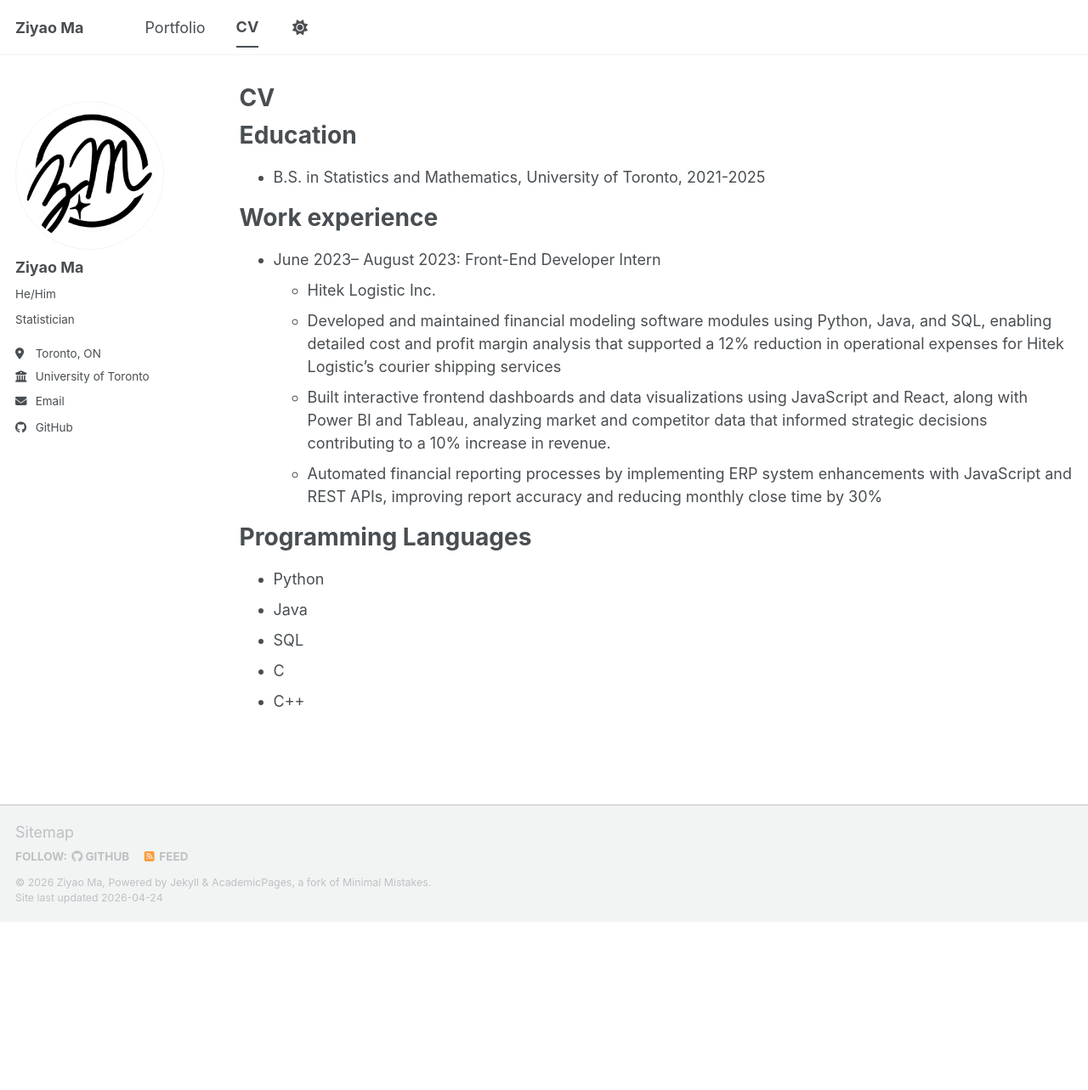
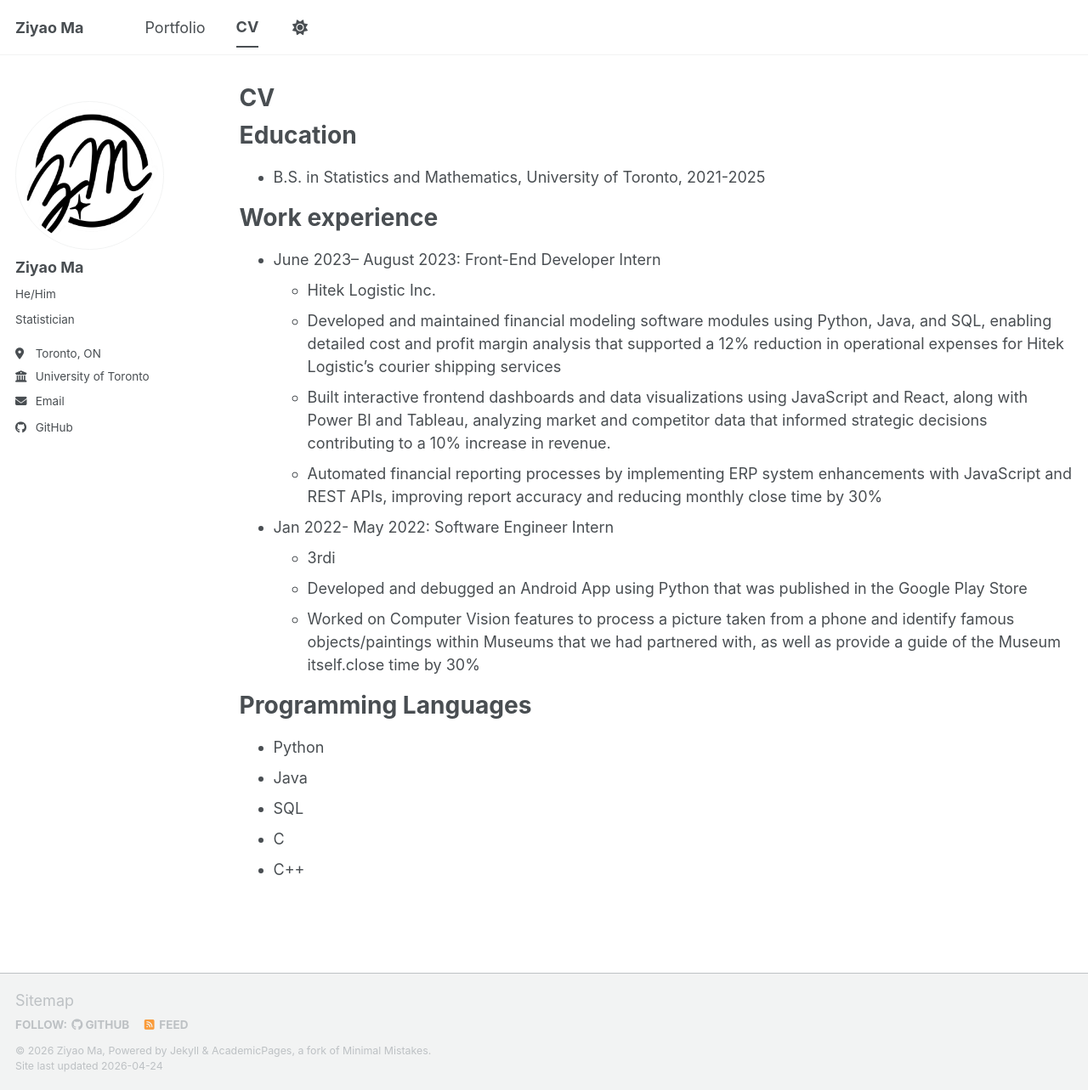
Before and after one commit to ziyaoma1/ziyaoma1.github.io, a Jekyll site: the page built from _pages/cv.md, in a window 1280 px wide and 1283 px high. Shown: the whole window at 85% size. Built offline with Jekyll 4.4.1, drawn with Linux system fonts in a browser that asks for light colours; a script bundle is joined from its source files by our own code; library files that are not in the unit come from our copies.

Commit message:
Update cv.md

```diff
--- a/_pages/cv.md
+++ b/_pages/cv.md
@@ -20,6 +20,10 @@ Work experience
   * Developed and maintained financial modeling software modules using Python, Java, and SQL, enabling detailed cost and profit margin analysis that supported a 12% reduction in operational expenses for Hitek Logistic’s courier shipping services
   * Built interactive frontend dashboards and data visualizations using JavaScript and React, along with Power BI and Tableau, analyzing market and competitor data that informed strategic decisions contributing to a 10% increase in revenue.
   * Automated financial reporting processes by implementing ERP system enhancements with JavaScript and REST APIs, improving report accuracy and reducing monthly close time by 30%
+* Jan 2022- May 2022: Software Engineer Intern
+  * 3rdi
+  * Developed and debugged an Android App using Python that was published in the Google Play Store
+  * Worked on Computer Vision  features to process a picture taken from a phone and identify famous objects/paintings within Museums that we had partnered with, as well as provide a guide of the Museum itself.close time by 30%
 
 
 Programming Languages
```
